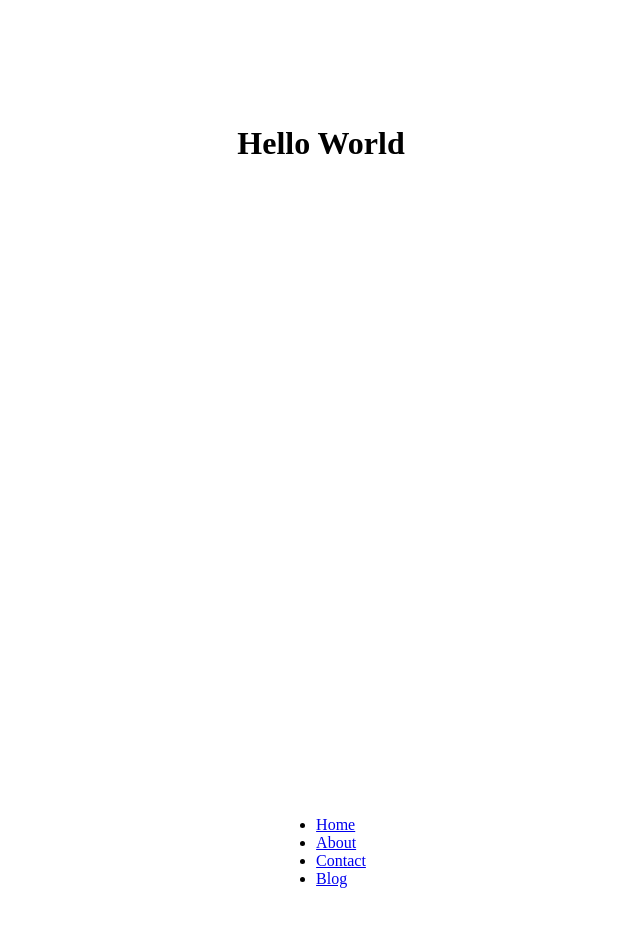
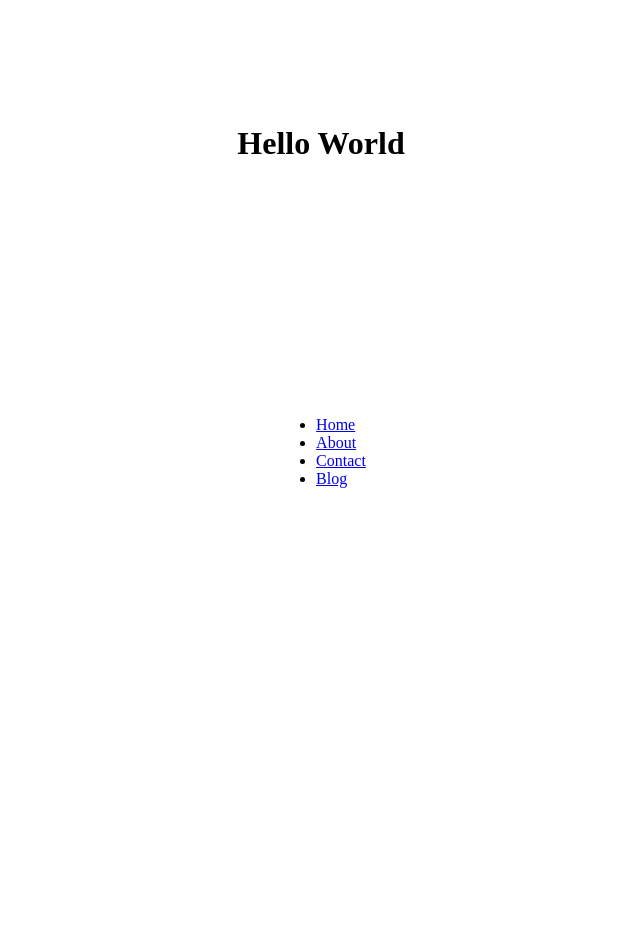
Before and after one commit to dbgautam7/firstNextJSProject, a Next.js app in the folder firstnextjsproject/: page / in a window 1280 px wide. Shown: the top 926 px of the page, without its empty margins (319-959 px from the left). After the commit the page ends 800 px from the top, so only its background shows below. Built offline with nearby package versions, Linux system fonts and the light colour scheme.

Commit message:
manual error page setup

```diff
--- a/firstnextjsproject/styles/Index.module.css
+++ b/firstnextjsproject/styles/Index.module.css
@@ -4,7 +4,7 @@
   justify-content: space-between;
   align-items: center;
   padding: 6rem;
-  min-height: 100vh;
+  min-height: 50vh;
 }
 
 .description {
```
Also changed, not shown: firstnextjsproject/pages/404.js (added, +14 -0 lines), firstnextjsproject/pages/blog.js (renamed from firstnextjsproject/pages/blog/index.js).
